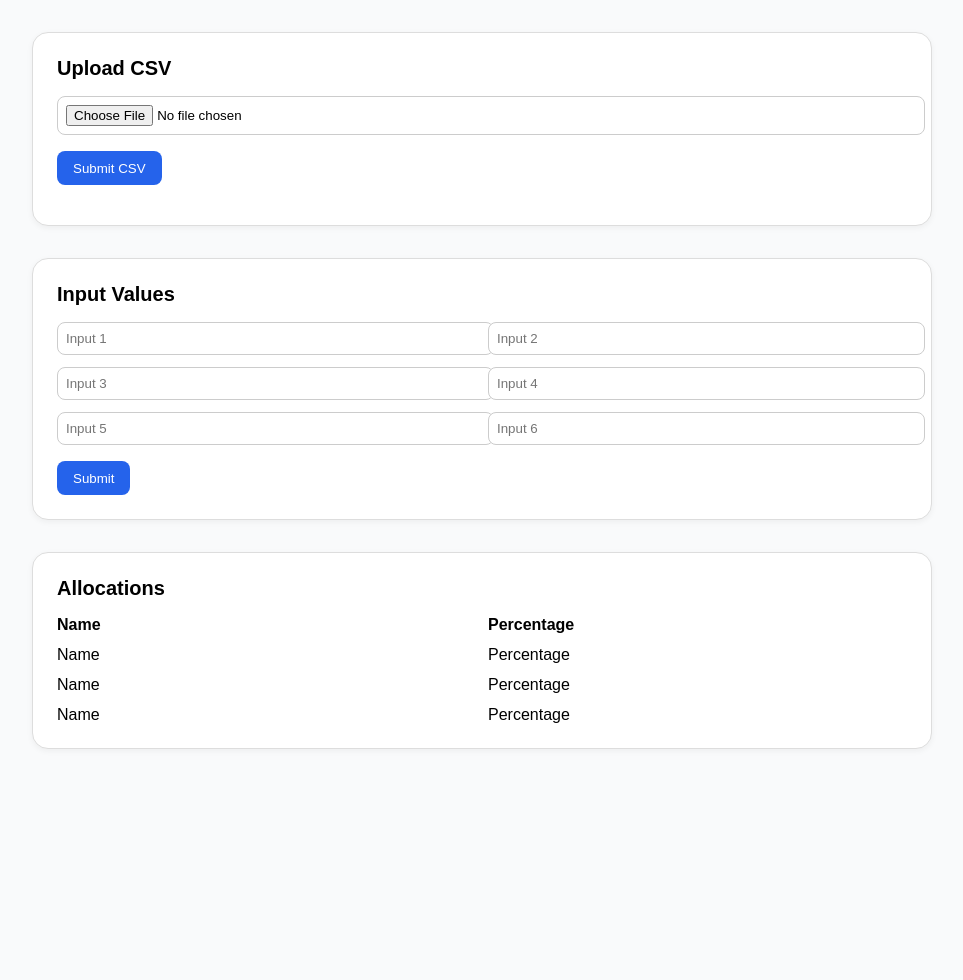
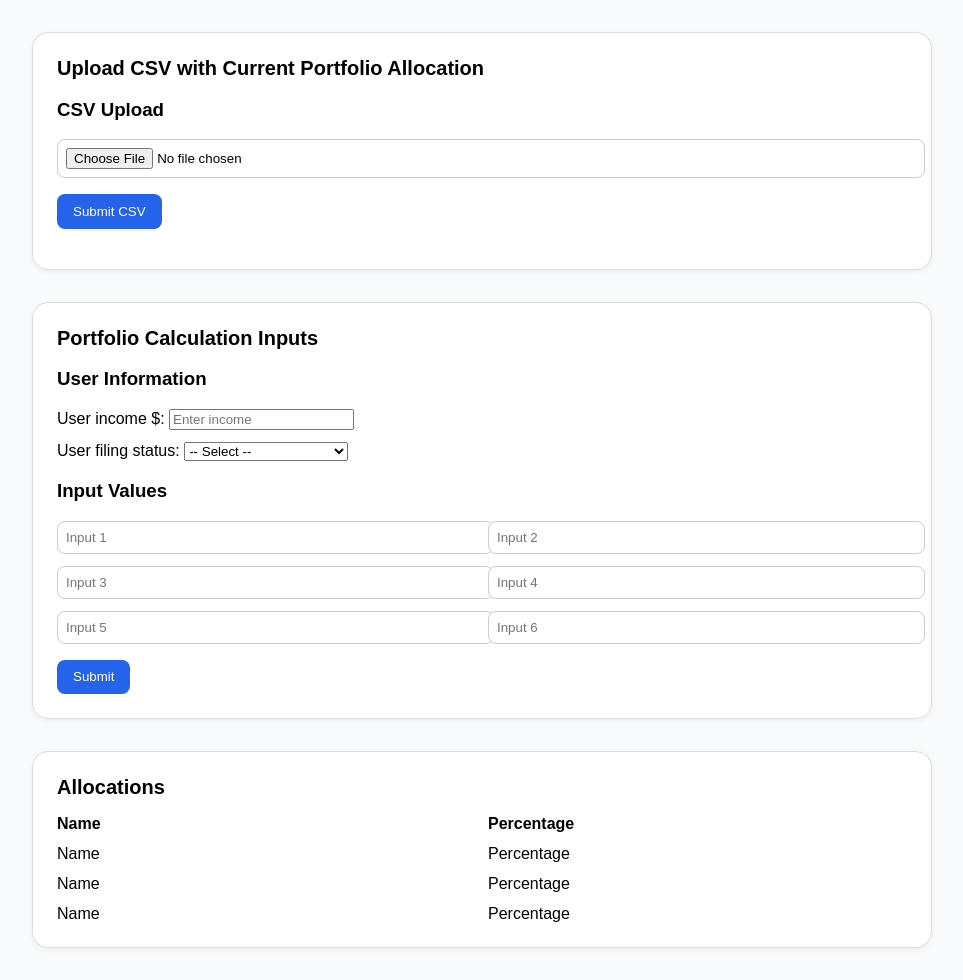
Before and after one commit to ethanscottdunn/allokeasy, a Django app: page /allokeasy/ in a window 1280 px wide. Shown: the whole page, without its empty margins (158-1121 px from the left). Before the commit the page ends 749 px from the top, so only its background shows below. Run offline with Django 5.2, Linux system fonts and the light colour scheme.

Commit message:
moved around input boxes

```diff
--- a/sallokeasy/allokeasy/templates/allokeasy/index.html
+++ b/sallokeasy/allokeasy/templates/allokeasy/index.html
@@ -3,7 +3,7 @@
 <head>
   <meta charset="UTF-8" />
   <meta name="viewport" content="width=device-width, initial-scale=1.0" />
-  <title>Portfolio UI</title>
+  <title>Allokeasy: Reallocation suggestions for your portfolio, including minimizing taxes accrued by rebalancing.</title>
   <style>
     body {
       font-family: Arial, sans-serif;
@@ -81,16 +81,49 @@
   <div class="container">
 
     <!-- 1. CSV Upload -->
+    <!-- <div class="card">
+      <h2>Upload Investment CSV</h2>
+      <input type="file" id="csvFile" accept=".csv">
+      <button id="csvSubmit">Submit CSV</button>
+      <p id="csvStatus" style="margin-top:0.5rem;color:green;"></p>
+    </div> -->
+
+ <!-- 1. CSV Upload + User Info Section -->
     <div class="card">
-      <h2>Upload CSV</h2>
+      <h2>Upload CSV with Current Portfolio Allocation</h2>
+
+      <!-- CSV Upload -->
+      <h3>CSV Upload</h3>
       <input type="file" id="csvFile" accept=".csv">
       <button id="csvSubmit">Submit CSV</button>
       <p id="csvStatus" style="margin-top:0.5rem;color:green;"></p>
     </div>
+    <div class="card">
+      <h2> Portfolio Calculation Inputs </h2>
+      <!-- User Info Section -->
+      <h3>User Information</h3>
+      <div class="grid">
+        <div>
+          <label for="income">User income $:</label>
+          <input type="number" id="income" placeholder="Enter income">
+        </div>
+        <div>
+          <label for="filingStatus">User filing status:</label>
+          <select id="filingStatus">
+            <option value="">-- Select --</option>
+            <option value="single">Single</option>
+            <option value="married_joint">Married filing jointly</option>
+            <option value="married_separate">Married filing separately</option>
+          </select>
+        </div>
+      </div>
+      <!-- <button id="userSubmit">Calculate Optimal Portfolio (Re)Allocations </button>
+      <p id="userStatus" style="margin-top:0.5rem;color:green;"></p>-->
+
 
     <!-- 2. Input Area -->
-    <div class="card">
-      <h2>Input Values</h2>
+    <!-- <div class="card"> -->
+      <h3>Input Values</h3>
       <div class="grid grid-2">
         <input type="text" placeholder="Input 1">
         <input type="text" placeholder="Input 2">
```
Also changed, not shown: README.md.
